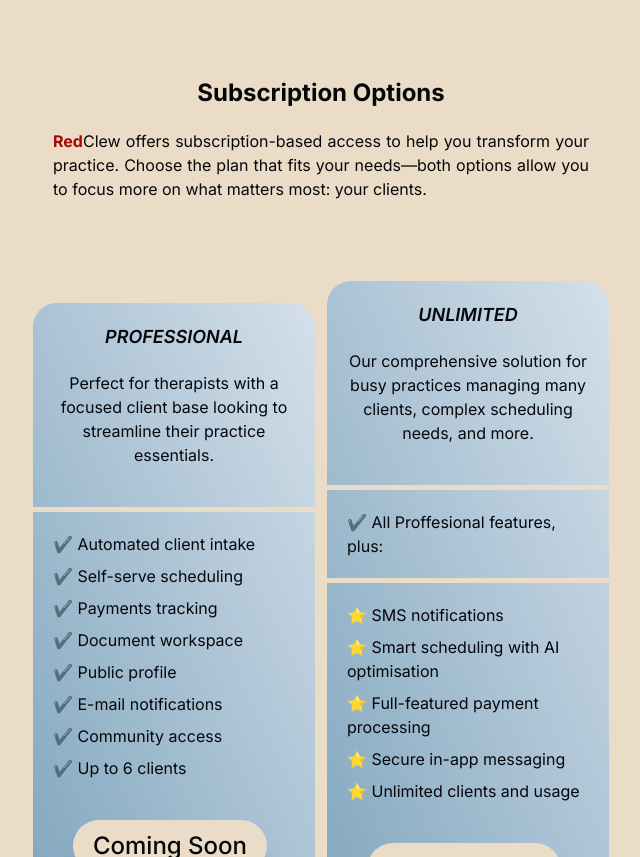
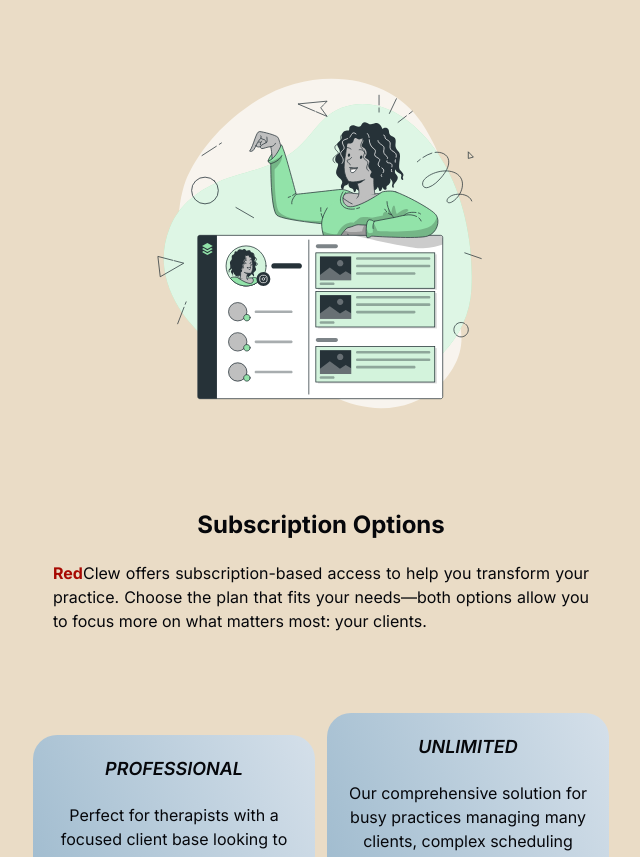
Before and after one commit to JakubStiburek/redclew-landing-page, a website built with Vite: page index.html in a window 1280 px wide. Shown: the part 2915-3772 px from the top of the page, without its empty margins (319-959 px from the left). Built offline with nearby package versions, Linux system fonts and the light colour scheme.

Commit message:
illustration 2

```diff
--- a/index.html
+++ b/index.html
@@ -31,7 +31,7 @@
           height="372px"
         />
       </div>
-      <div class="flex flex-col gap-15">
+      <div class="flex flex-col gap-15 mb-15">
         <div class="h-70"></div>
         <div
           class="w-full rounded-3xl bg-rc-grey shadow-xl flex flex-col items-center justify-start gap-5 p-5"
@@ -172,6 +172,9 @@
             truly matters.
           </p>
         </div>
+        <div class="flex justify-center items-center">
+          <img src="./src/illustration_2.svg" width="372px" height="372px" />
+        </div>
         <div class="w-full flex items-center justify-center flex-col gap-5 p-5">
           <h2 class="text-2xl font-bold">Subscription Options</h2>
           <p class="text-justify">
@@ -182,7 +185,7 @@
           </p>
         </div>
         <div
-          class="w-full flex flex-col lg:flex-row items-center justify-center gap-5 lg:gap-3 mb-15"
+          class="w-full flex flex-col lg:flex-row items-center justify-center gap-5 lg:gap-3"
         >
           <div
             class="flex flex-col w-full items-start justify-start rounded-3xl h-max bg-gradient-to-tr from-rc-grey to-rc-blue"
```
Also changed, not shown: src/illustration_2.svg (added).
